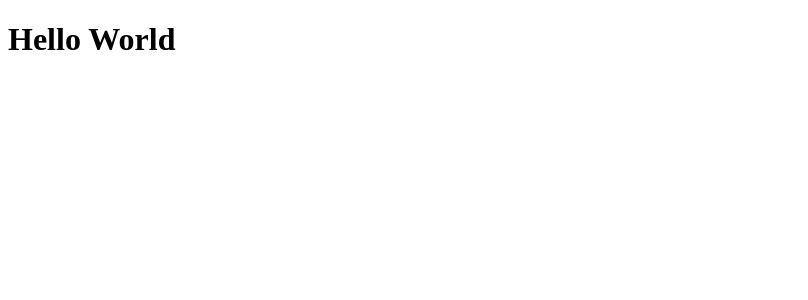
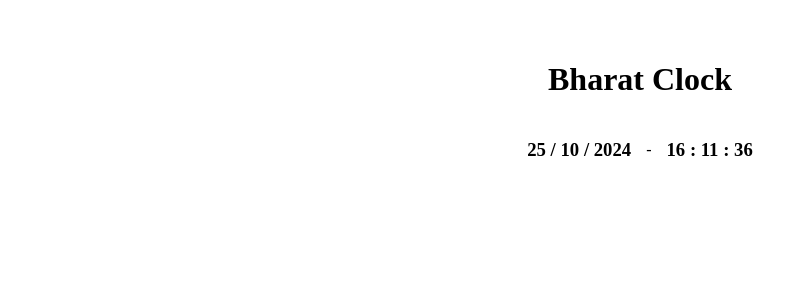
Before and after one commit to ManmohanJangra25/react_with_vite, a React (Vite) app in the folder react-new-project/: page / in a window 1280 px wide. Shown: the top 300 px of the page, without its empty margins (0-808 px from the left). Built offline with nearby package versions, Linux system fonts and the light colour scheme.

Commit message:
Static Clock Done

```diff
--- a/react-new-project/src/App.css
+++ b/react-new-project/src/App.css
@@ -4,3 +4,10 @@
   padding: 2rem;
   text-align: center;
 }
+
+.currentDateAndTime{
+  display: flex;
+  justify-content: center;
+  align-items: center;
+  gap: 15px;
+}
--- a/react-new-project/src/App.jsx
+++ b/react-new-project/src/App.jsx
@@ -1,6 +1,15 @@
+import DateComp from "./DateComp";
+import TimeComp from "./TimeComp";
+import "./App.css"
+
 const App = () => {
   return (
-    <h1>Hello World</h1>
+    <>
+      <h1>Bharat Clock</h1>
+      <div className="currentDateAndTime">
+        <DateComp/> - <TimeComp/>
+      </div>
+    </>
   );
 };
 
--- /dev/null
+++ b/react-new-project/src/DateComp.jsx
@@ -0,0 +1,15 @@
+const DateComp = () => {
+
+    let date = new Date().getDate();
+    let month = new Date().getMonth();
+    let year = new Date().getFullYear();
+
+
+    return(
+        <div>
+            <h3>{date} / {month} / {year}</h3>
+        </div>
+    );
+};
+
+export default DateComp;
--- /dev/null
+++ b/react-new-project/src/TimeComp.jsx
@@ -0,0 +1,15 @@
+const TimeComp = () => {
+
+    let hours = new Date().getHours();
+    let minutes = new Date().getMinutes();
+    let seconds = new Date().getSeconds();
+
+
+    return(
+        <div>
+            <h3>{hours} : {minutes} : {seconds}</h3>
+        </div>
+    );
+};
+
+export default TimeComp;
```
